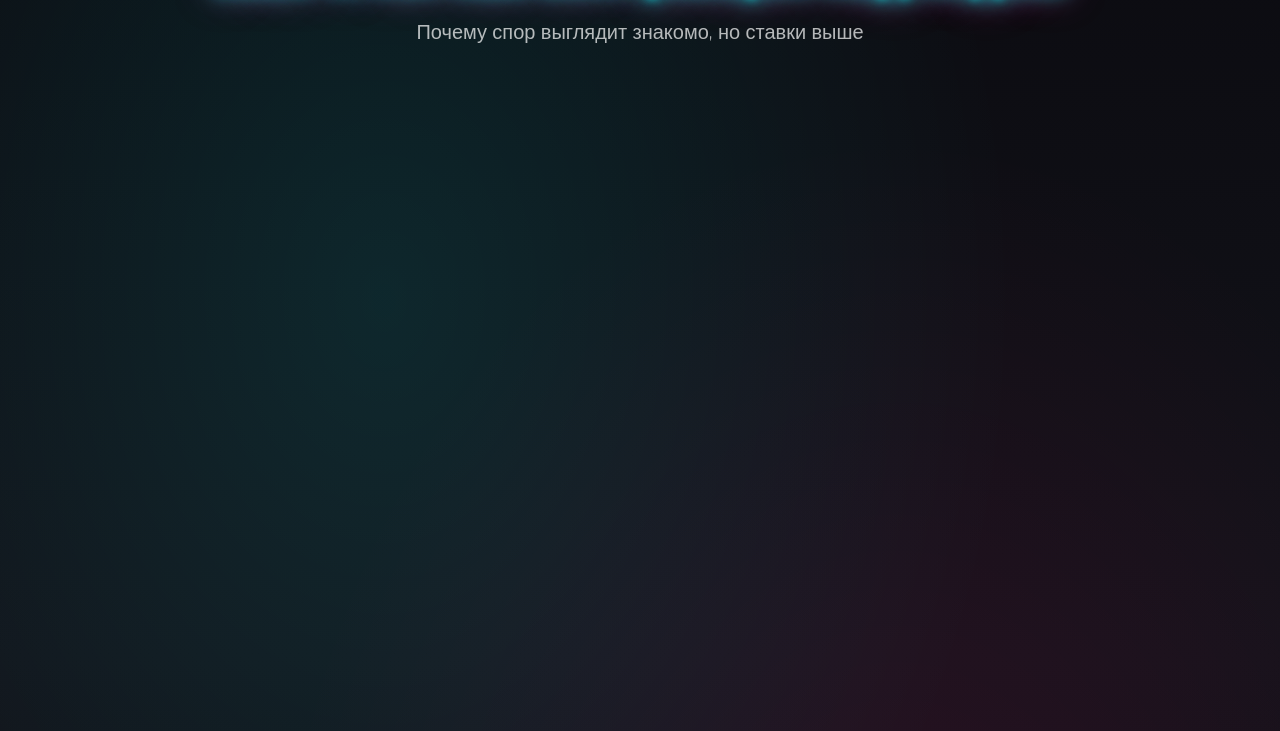
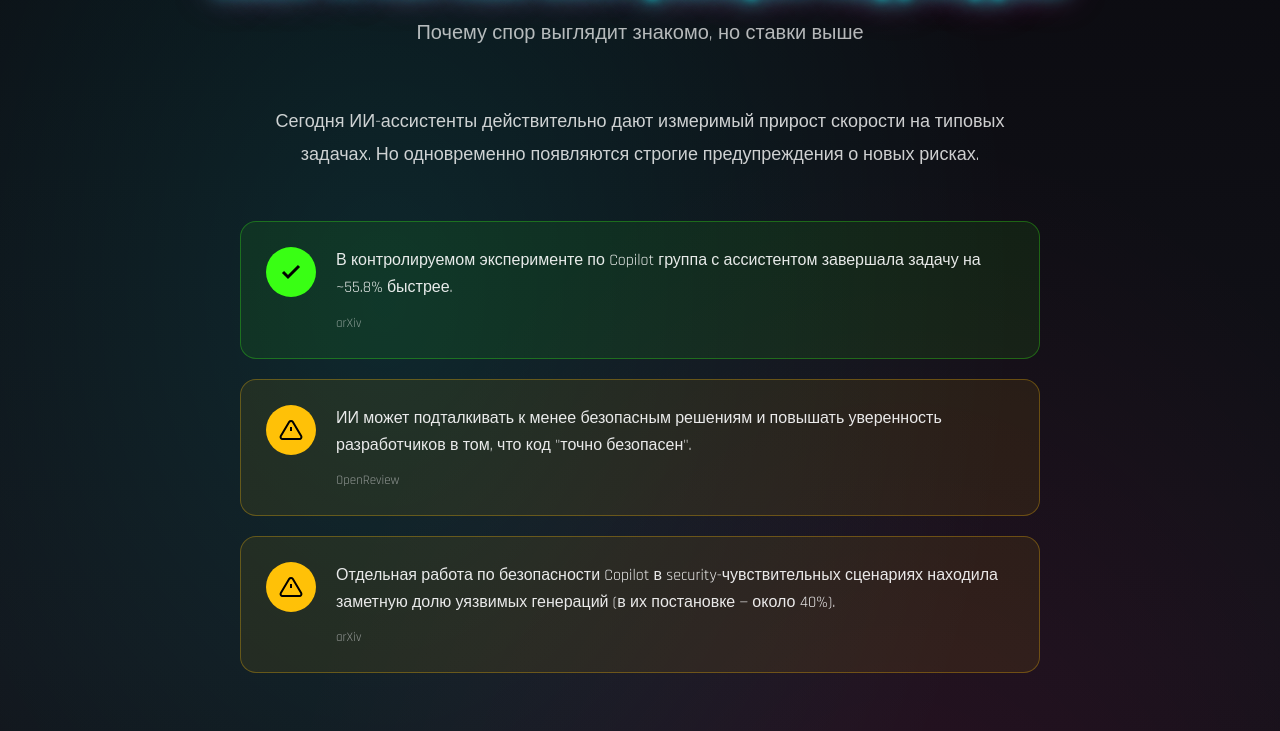
Before and after one commit to antsincgame/vibe-codiding, a React (Vite) app: page /history in a window 1280 px wide. Shown: the part 9981-10712 px from the top of the page. Built offline with nearby package versions, Linux system fonts and the light colour scheme; no server answers; the database is empty.

Commit message:
Updated index.css

```diff
--- a/src/index.css
+++ b/src/index.css
@@ -1281,12 +1281,14 @@ input[type="number"].cyber-input::-webkit-outer-spin-button {
     radial-gradient(ellipse at 70% 70%, rgba(255, 0, 110, 0.1) 0%, transparent 50%),
     linear-gradient(180deg, var(--dark-bg) 0%, rgba(19, 19, 26, 1) 50%, var(--dark-bg) 100%);
   pointer-events: none;
+  z-index: 1;
 }
 
 .history-ai-header {
   position: relative;
   text-align: center;
   margin-bottom: 60px;
+  z-index: 2;
 }
 
 .history-ai-badge {
@@ -1316,6 +1318,8 @@ input[type="number"].cyber-input::-webkit-outer-spin-button {
   max-width: 800px;
   margin: 0 auto 50px;
   text-align: center;
+  position: relative;
+  z-index: 2;
 }
 
 .history-ai-intro p {
@@ -1329,6 +1333,8 @@ input[type="number"].cyber-input::-webkit-outer-spin-button {
   gap: 20px;
   max-width: 800px;
   margin: 0 auto 60px;
+  position: relative;
+  z-index: 2;
 }
 
 .history-ai-insight {
@@ -1401,6 +1407,7 @@ input[type="number"].cyber-input::-webkit-outer-spin-button {
   border: 1px solid rgba(255, 0, 110, 0.3);
   border-radius: 20px;
   position: relative;
+  z-index: 2;
 }
 
 .history-risks-title {
@@ -1474,6 +1481,7 @@ input[type="number"].cyber-input::-webkit-outer-spin-button {
   border: 1px dashed var(--neon-cyan);
   border-radius: 16px;
   position: relative;
+  z-index: 2;
 }
 
 .history-nuance-icon {
```
